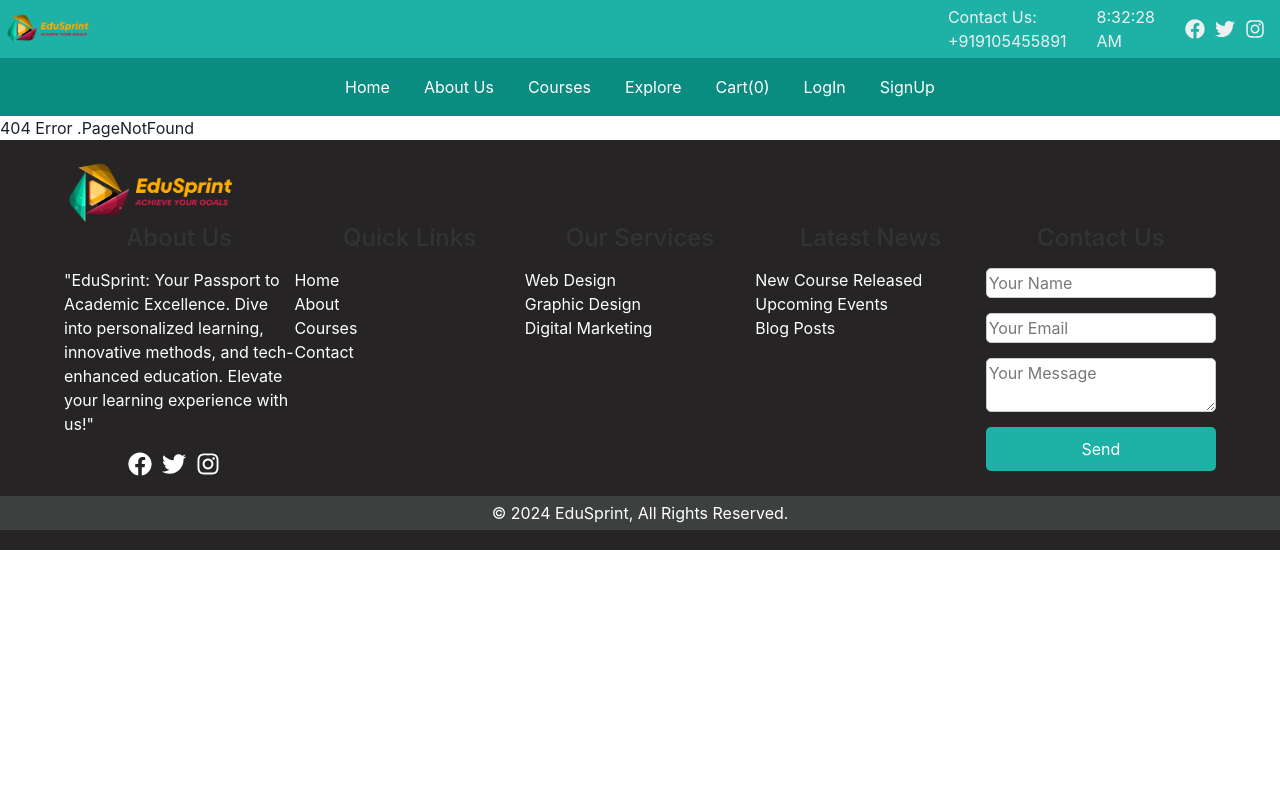
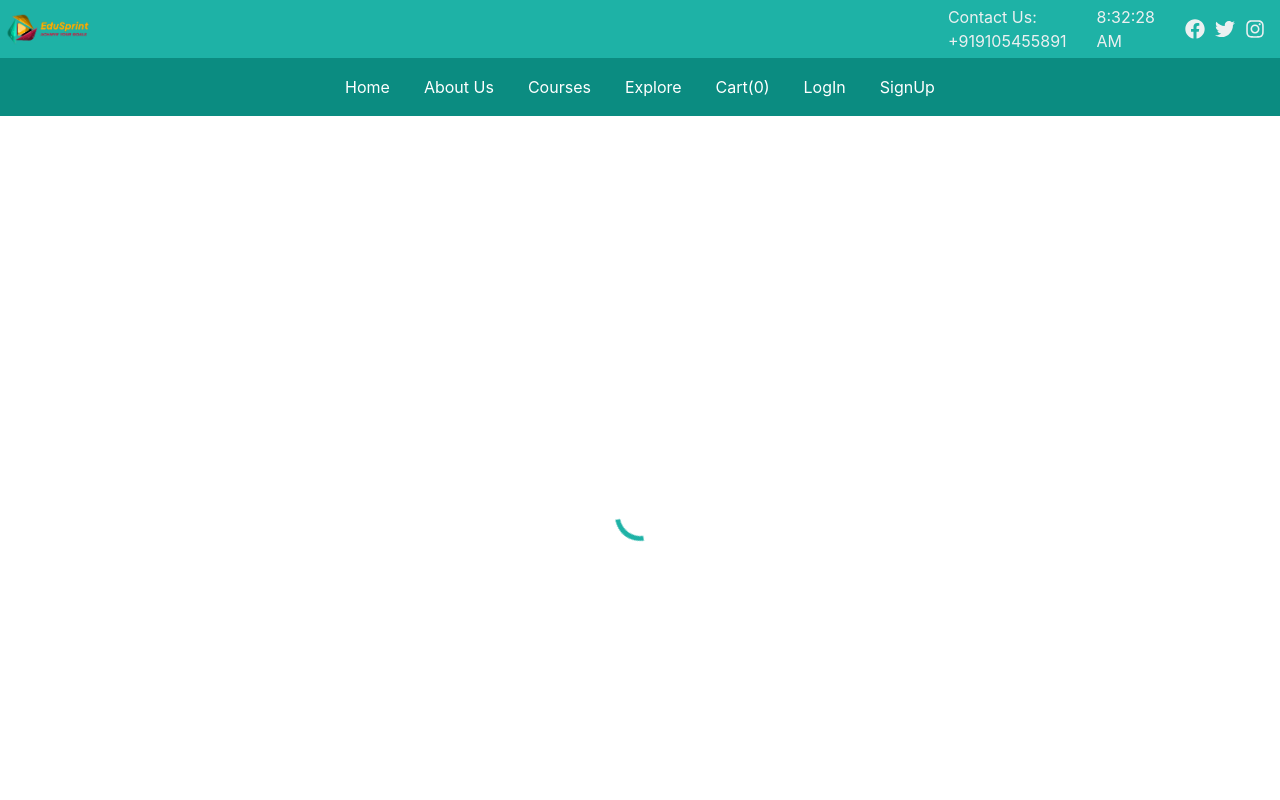
Before and after one commit to imlnr/software-kalaakar-5678, a React (Create React App) app: page /loading in a window 1280 px wide. Shown: the top 800 px of the page. Built offline with nearby package versions, Linux system fonts and the light colour scheme.

Commit message:
final commit

```diff
--- a/src/Allroutes/MainRoute.jsx
+++ b/src/Allroutes/MainRoute.jsx
@@ -14,6 +14,7 @@ import Courses from "../pages/Courses";
 import Search from "../pages/Search";
 import Payment from "../pages/Payment";
 import AdminPanel from "../pages/AdminPanel";
+import Loading from "../components/Loading";
 
 const MainRoute = () => {
     const state = useSelector((state) => state.isLoggedIn);
@@ -37,6 +38,7 @@ const MainRoute = () => {
             {!state ? <Route path="/sign-up" element={<Signup />} /> : null}
             <Route path="/course/:id" element={<Courses />} />
             <Route path="/search" element={<Search />} />
+            <Route path="/loading" element={<Loading/>}/>
             <Route
                 path="/profile"
                 element={
--- a/src/Redux/action.js
+++ b/src/Redux/action.js
@@ -24,3 +24,6 @@ export const DELETE_FROM_CART = "DELETE_FROM_CART";
 
 // export const LOGIN_TO_PAGE = "LOGIN";
 // export const LOGOUT_FROM_PAGE = "LOGOUT";
+
+
+export const url = "https://lazy-teal-colt-tux.cyclic.app/";
--- a/src/components/Loading.jsx
+++ b/src/components/Loading.jsx
@@ -0,0 +1,12 @@
+import React from 'react'
+import './css/loading.css'
+
+const Loading = () => {
+  return (
+    <div className="loading-container">
+      <div className="loading-spinner"></div>
+    </div>
+  )
+}
+
+export default Loading
--- /dev/null
+++ b/src/components/css/loading.css
@@ -0,0 +1,24 @@
+@keyframes rotate {
+    0% {
+      transform: rotate(0deg);
+    }
+    100% {
+      transform: rotate(360deg);
+    }
+  }
+
+  .loading-container {
+    display: flex;
+    justify-content: center;
+    align-items: center;
+    height: 100vh;
+  }
+
+  .loading-spinner {
+    width: 50px;
+    height: 50px;
+    border: 5px solid transparent;
+    border-top: 5px solid #1eb2a6;
+    border-radius: 50%;
+    animation: rotate 1s linear infinite;
+  }
```
